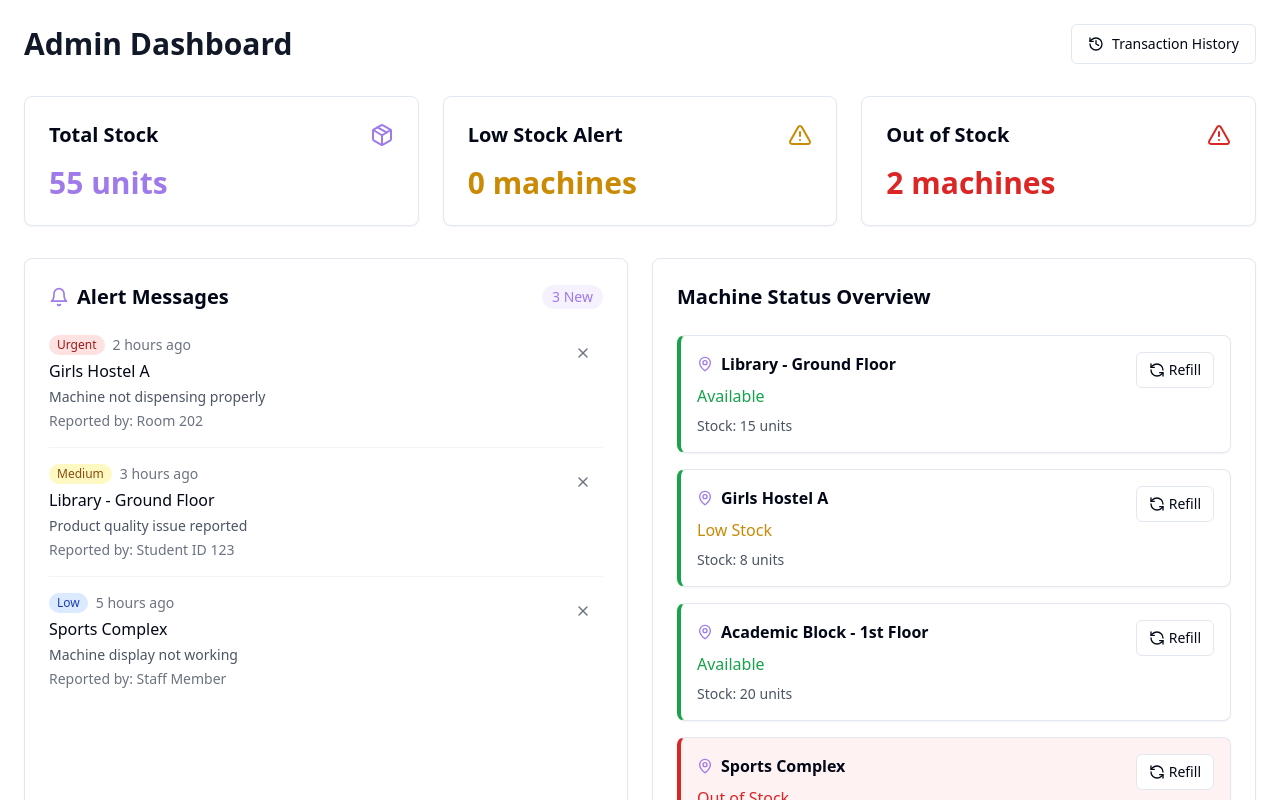
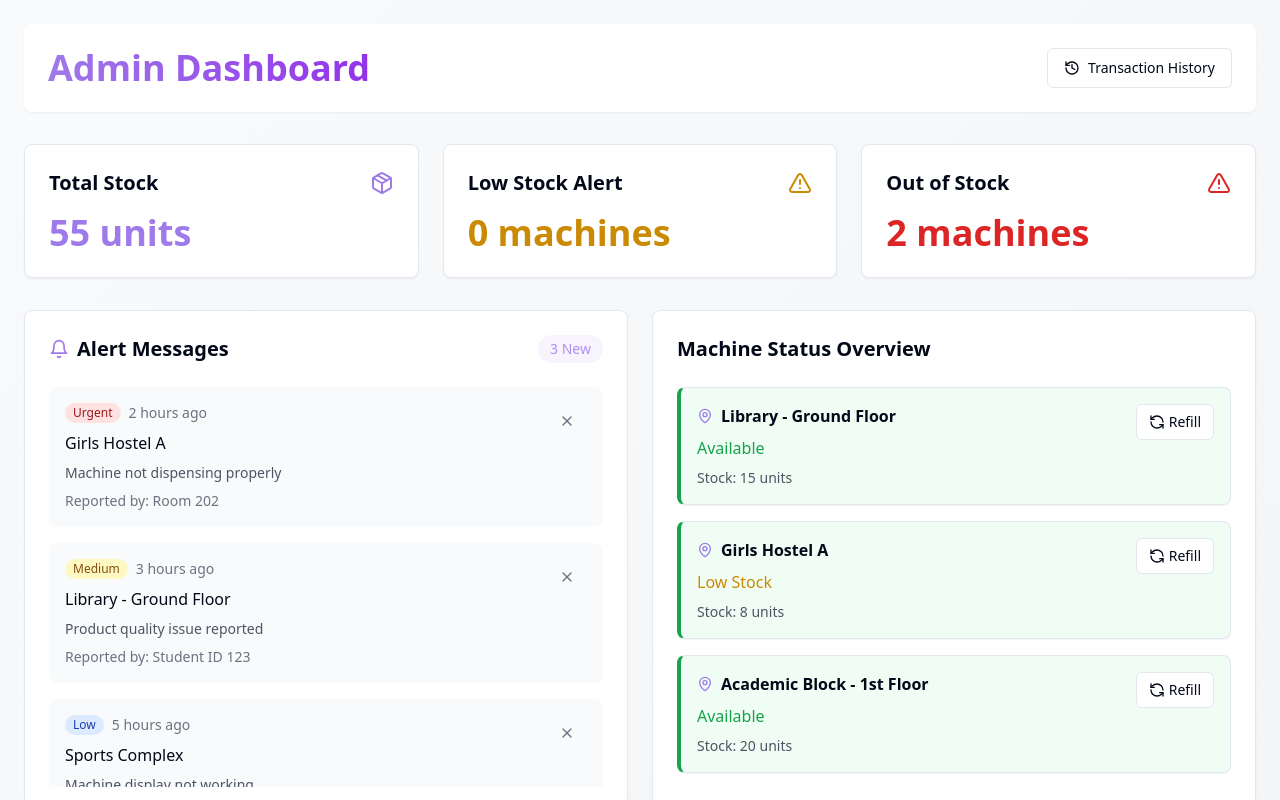
Before and after one commit to Pranavipulluri/pad-pulse, a React (Vite) app: page /admin in a window 1280 px wide. Shown: the top 800 px of the page. Built offline with nearby package versions, Linux system fonts and the light colour scheme.

Commit message:
Improve Admin Dashboard UI
This commit aims to improve the user interface of the admin dashboard.  No specific changes are detailed here as the implementation is left to the AI.

```diff
--- a/src/pages/AdminDashboard.tsx
+++ b/src/pages/AdminDashboard.tsx
@@ -111,65 +111,95 @@ const AdminDashboard: React.FC = () => {
   };
 
   return (
-    <div className="min-h-screen bg-background p-6">
+    <div className="min-h-screen bg-gradient-to-br from-gray-50 to-gray-100 dark:from-gray-900 dark:to-gray-800 p-6">
       <motion.div
         initial={{ opacity: 0 }}
         animate={{ opacity: 1 }}
         transition={{ duration: 0.5 }}
         className="max-w-7xl mx-auto space-y-8"
       >
-        <div className="flex justify-between items-center">
-          <h1 className="text-3xl font-bold text-gray-900">Admin Dashboard</h1>
-          <Button variant="outline" className="gap-2">
+        <div className="flex justify-between items-center bg-white dark:bg-gray-800 p-6 rounded-lg shadow-sm">
+          <h1 className="text-4xl font-bold bg-gradient-to-r from-primary to-purple-600 bg-clip-text text-transparent">
+            Admin Dashboard
+          </h1>
+          <Button
+            variant="outline"
+            className="gap-2 hover:bg-primary hover:text-white transition-all duration-300"
+          >
             <History className="w-4 h-4" />
             Transaction History
           </Button>
         </div>
 
         <div className="grid grid-cols-1 md:grid-cols-3 gap-6">
-          <Card className="p-6 space-y-4">
+          <motion.div
+            initial={{ y: 20, opacity: 0 }}
+            animate={{ y: 0, opacity: 1 }}
+            transition={{ delay: 0.1 }}
+          >
+            <Card className="p-6 space-y-4 hover:shadow-lg transition-shadow duration-300 bg-white dark:bg-gray-800">
               <div className="flex items-center justify-between">
                 <h2 className="text-xl font-semibold">Total Stock</h2>
                 <Package className="w-6 h-6 text-primary" />
               </div>
-            <p className="text-3xl font-bold text-primary">{getTotalStock()} units</p>
+              <p className="text-4xl font-bold text-primary">{getTotalStock()} units</p>
             </Card>
+          </motion.div>
 
-          <Card className="p-6 space-y-4">
+          <motion.div
+            initial={{ y: 20, opacity: 0 }}
+            animate={{ y: 0, opacity: 1 }}
+            transition={{ delay: 0.2 }}
+          >
+            <Card className="p-6 space-y-4 hover:shadow-lg transition-shadow duration-300 bg-white dark:bg-gray-800">
               <div className="flex items-center justify-between">
                 <h2 className="text-xl font-semibold">Low Stock Alert</h2>
                 <AlertTriangle className="w-6 h-6 text-yellow-600" />
               </div>
-            <p className="text-3xl font-bold text-yellow-600">{getLowStockCount()} machines</p>
+              <p className="text-4xl font-bold text-yellow-600">{getLowStockCount()} machines</p>
             </Card>
+          </motion.div>
 
-          <Card className="p-6 space-y-4">
+          <motion.div
+            initial={{ y: 20, opacity: 0 }}
+            animate={{ y: 0, opacity: 1 }}
+            transition={{ delay: 0.3 }}
+          >
+            <Card className="p-6 space-y-4 hover:shadow-lg transition-shadow duration-300 bg-white dark:bg-gray-800">
               <div className="flex items-center justify-between">
                 <h2 className="text-xl font-semibold">Out of Stock</h2>
                 <AlertTriangle className="w-6 h-6 text-red-600" />
               </div>
-            <p className="text-3xl font-bold text-red-600">{getOutOfStockCount()} machines</p>
+              <p className="text-4xl font-bold text-red-600">{getOutOfStockCount()} machines</p>
             </Card>
+          </motion.div>
         </div>
 
         <div className="grid grid-cols-1 lg:grid-cols-2 gap-6">
-          <Card className="p-6">
+          <motion.div
+            initial={{ x: -20, opacity: 0 }}
+            animate={{ x: 0, opacity: 1 }}
+            transition={{ delay: 0.4 }}
+          >
+            <Card className="p-6 bg-white dark:bg-gray-800 hover:shadow-lg transition-shadow duration-300">
               <div className="flex items-center justify-between mb-6">
                 <h2 className="text-xl font-semibold flex items-center gap-2">
                   <Bell className="w-5 h-5 text-primary" />
                   Alert Messages
                 </h2>
-              <span className="px-2.5 py-0.5 rounded-full text-sm bg-primary/10 text-primary font-medium">
+                <span className="px-3 py-1 rounded-full text-sm bg-primary/10 text-primary font-medium animate-pulse">
                   {alertMessages.length} New
                 </span>
               </div>
-            <div className="space-y-4">
+              <div className="space-y-4 max-h-[400px] overflow-y-auto scrollbar-thin scrollbar-thumb-gray-200 dark:scrollbar-thumb-gray-700">
                 {alertMessages.map((alert) => (
-                <div
+                  <motion.div
                     key={alert.id}
-                  className="flex items-start justify-between border-b border-gray-100 pb-4 last:border-0"
+                    initial={{ opacity: 0, y: 10 }}
+                    animate={{ opacity: 1, y: 0 }}
+                    className="flex items-start justify-between p-4 rounded-lg bg-gray-50 dark:bg-gray-700/50 hover:bg-gray-100 dark:hover:bg-gray-700 transition-colors duration-200"
                   >
-                  <div className="space-y-1">
+                    <div className="space-y-2">
                       <div className="flex items-center gap-2">
                         <span className={`px-2 py-0.5 rounded-full text-xs font-medium ${getAlertStatusColor(alert.status)}`}>
                           {alert.status}
@@ -177,31 +207,41 @@ const AdminDashboard: React.FC = () => {
                         <span className="text-sm text-gray-500">{alert.timestamp}</span>
                       </div>
                       <p className="font-medium">{alert.location}</p>
-                    <p className="text-sm text-gray-600">{alert.message}</p>
+                      <p className="text-sm text-gray-600 dark:text-gray-300">{alert.message}</p>
                       <p className="text-sm text-gray-500">Reported by: {alert.user}</p>
                     </div>
                     <Button
                       variant="ghost"
                       size="sm"
                       onClick={() => handleDismissAlert(alert.id)}
-                    className="text-gray-500 hover:text-gray-700"
+                      className="text-gray-500 hover:text-gray-700 hover:bg-gray-200 dark:hover:bg-gray-600"
                     >
                       <X className="w-4 h-4" />
                     </Button>
-                </div>
+                  </motion.div>
                 ))}
               </div>
             </Card>
+          </motion.div>
 
-          <Card className="p-6">
+          <motion.div
+            initial={{ x: 20, opacity: 0 }}
+            animate={{ x: 0, opacity: 1 }}
+            transition={{ delay: 0.4 }}
+          >
+            <Card className="p-6 bg-white dark:bg-gray-800 hover:shadow-lg transition-shadow duration-300">
               <h2 className="text-xl font-semibold mb-6">Machine Status Overview</h2>
-            <div className="grid grid-cols-1 gap-4">
+              <div className="grid grid-cols-1 gap-4 max-h-[400px] overflow-y-auto scrollbar-thin scrollbar-thumb-gray-200 dark:scrollbar-thumb-gray-700">
                 {machines.map((machine) => (
+                  <motion.div
+                    key={machine.id}
+                    initial={{ opacity: 0, y: 10 }}
+                    animate={{ opacity: 1, y: 0 }}
+                  >
                     <Card
-                  key={machine.id}
-                  className={`p-4 border-l-4 ${
-                    machine.stock === 0 ? 'border-l-red-600 bg-red-50' :
-                    machine.stock <= 5 ? 'border-l-yellow-600' : 'border-l-green-600'
+                      className={`p-4 border-l-4 hover:shadow-md transition-shadow duration-300 ${
+                        machine.stock === 0 ? 'border-l-red-600 bg-red-50 dark:bg-red-900/20' :
+                        machine.stock <= 5 ? 'border-l-yellow-600 bg-yellow-50 dark:bg-yellow-900/20' : 'border-l-green-600 bg-green-50 dark:bg-green-900/20'
                       }`}
                     >
                       <div className="flex items-start justify-between">
@@ -213,44 +253,69 @@ const AdminDashboard: React.FC = () => {
                           <p className={`${getStatusColor(machine.status)}`}>
                             {machine.status}
                           </p>
-                      <p className="text-sm text-gray-600">Stock: {machine.stock} units</p>
+                          <p className="text-sm text-gray-600 dark:text-gray-300">Stock: {machine.stock} units</p>
                         </div>
                         <Button
                           variant="outline"
                           size="sm"
                           onClick={() => handleRefillStock(machine.id)}
-                      className="gap-1"
+                          className="gap-1 hover:bg-primary hover:text-white transition-colors duration-300"
                         >
                           <RefreshCcw className="w-3 h-3" />
                           Refill
                         </Button>
                       </div>
                     </Card>
+                  </motion.div>
                 ))}
               </div>
             </Card>
+          </motion.div>
         </div>
 
-        <Card className="p-6">
-          <h2 className="text-xl font-semibold mb-4">Stock Level Trend</h2>
+        <motion.div
+          initial={{ y: 20, opacity: 0 }}
+          animate={{ y: 0, opacity: 1 }}
+          transition={{ delay: 0.5 }}
+        >
+          <Card className="p-6 bg-white dark:bg-gray-800 hover:shadow-lg transition-shadow duration-300">
+            <h2 className="text-xl font-semibold mb-6">Stock Level Trend</h2>
             <div className="h-[300px]">
               <ResponsiveContainer width="100%" height="100%">
                 <LineChart data={data}>
-                <CartesianGrid strokeDasharray="3 3" />
-                <XAxis dataKey="name" />
-                <YAxis />
-                <Tooltip />
+                  <CartesianGrid strokeDasharray="3 3" stroke="#374151" opacity={0.1} />
+                  <XAxis
+                    dataKey="name"
+                    stroke="#6B7280"
+                    tickLine={false}
+                  />
+                  <YAxis
+                    stroke="#6B7280"
+                    tickLine={false}
+                    axisLine={false}
+                  />
+                  <Tooltip
+                    contentStyle={{
+                      backgroundColor: 'rgba(255, 255, 255, 0.8)',
+                      border: 'none',
+                      borderRadius: '8px',
+                      boxShadow: '0 4px 6px -1px rgba(0, 0, 0, 0.1)',
+                    }}
+                  />
                   <Line
                     type="monotone"
                     dataKey="stock"
                     stroke="#9F7AEA"
-                  strokeWidth={2}
+                    strokeWidth={3}
+                    dot={{ fill: '#9F7AEA', strokeWidth: 2 }}
+                    activeDot={{ r: 8 }}
                   />
                 </LineChart>
               </ResponsiveContainer>
             </div>
           </Card>
         </motion.div>
+      </motion.div>
     </div>
   );
 };
```
Lines whose indentation alone changed are shown as unchanged.
